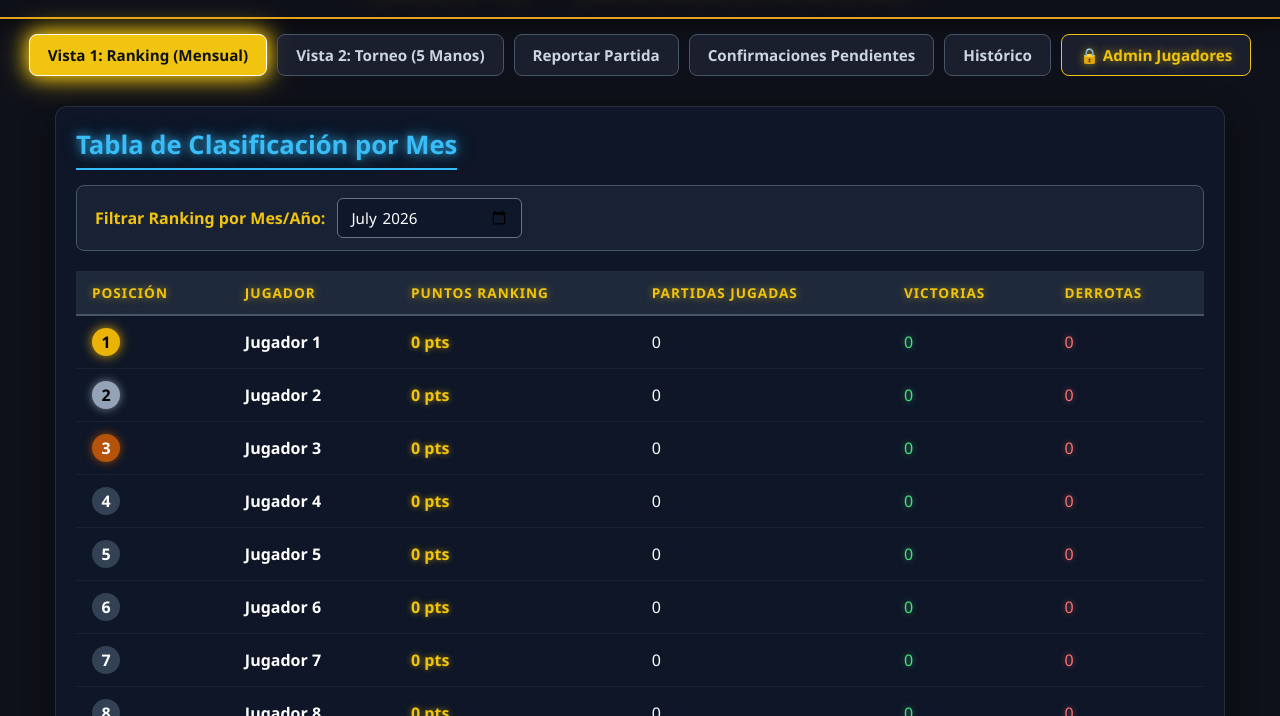
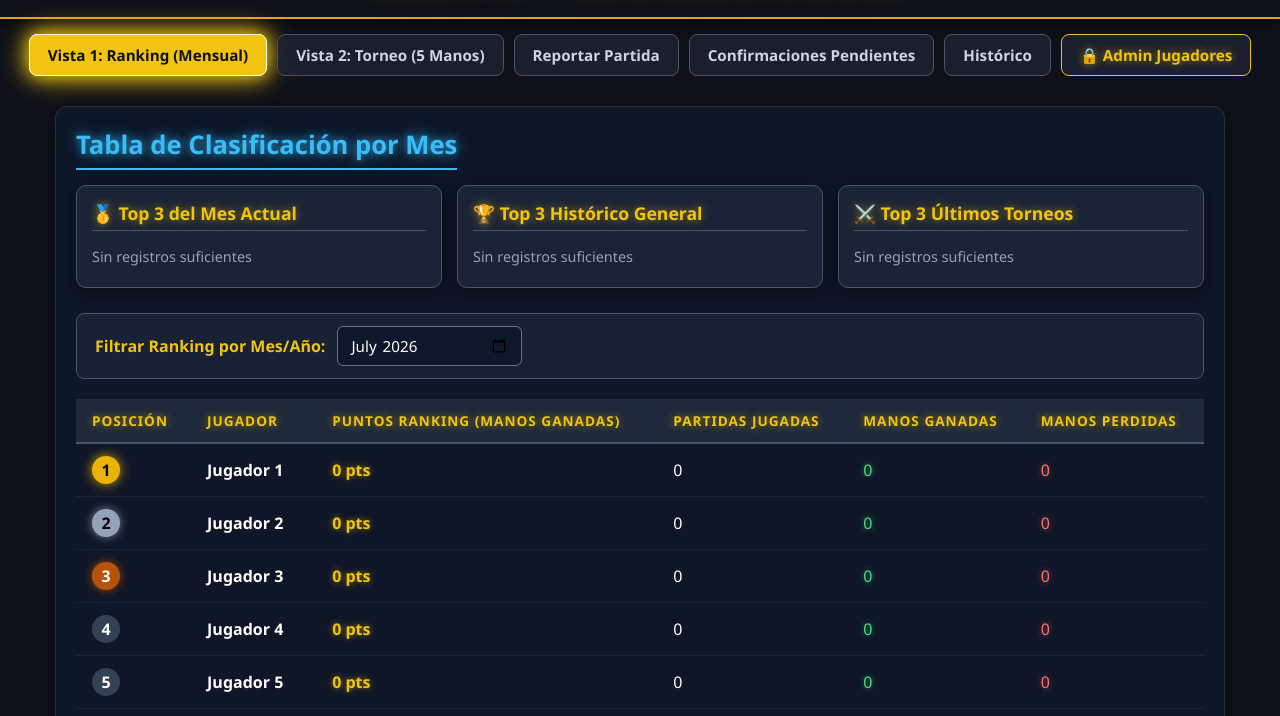
Before and after one commit to pavelperezsosa-del/Golpe-Brawhalla, a plain HTML site: page index.html in a window 1280 px wide. Shown: the part 84-800 px from the top of the page. Drawn offline with Linux system fonts and the light colour scheme.

Commit message:
Update index.html

```diff
--- a/index.html
+++ b/index.html
@@ -119,6 +119,48 @@
       padding-bottom: 6px;
       display: inline-block;
       text-shadow: 0 0 10px rgba(56, 189, 248, 0.8), 0 0 20px rgba(56, 189, 248, 0.4);
+    }
+
+    /* Tarjetas de Podio / Top 3 Resumen */
+    .podium-container {
+      display: grid;
+      grid-template-columns: repeat(auto-fit, minmax(280px, 1fr));
+      gap: 15px;
+      margin-bottom: 25px;
+    }
+
+    .podium-card {
+      background: rgba(30, 41, 59, 0.8);
+      border: 1px solid #475569;
+      border-radius: 10px;
+      padding: 15px;
+      box-shadow: 0 4px 15px rgba(0,0,0,0.4);
+    }
+
+    .podium-card h3 {
+      color: #f1c40f;
+      font-size: 1.1rem;
+      margin-bottom: 10px;
+      border-bottom: 1px solid #475569;
+      padding-bottom: 5px;
+      text-shadow: 0 0 8px rgba(241,196,15,0.6);
+    }
+
+    .podium-list {
+      list-style: none;
+    }
+
+    .podium-item {
+      display: flex;
+      justify-content: space-between;
+      align-items: center;
+      padding: 6px 0;
+      border-bottom: 1px solid rgba(255,255,255,0.05);
+      font-size: 0.9rem;
+    }
+
+    .podium-item:last-child {
+      border-bottom: none;
     }
 
     /* Filtros y Formularios */
@@ -528,6 +570,22 @@
     <section id="ranking" class="tab-content active">
       <h2 class="section-title">Tabla de Clasificación por Mes</h2>
 
+      <!-- Panel de Podios / Top 3 Resumen -->
+      <div class="podium-container">
+        <div class="podium-card">
+          <h3>🥇 Top 3 del Mes Actual</h3>
+          <ul class="podium-list" id="podiumMes"></ul>
+        </div>
+        <div class="podium-card">
+          <h3>🏆 Top 3 Histórico General</h3>
+          <ul class="podium-list" id="podiumHistorico"></ul>
+        </div>
+        <div class="podium-card">
+          <h3>⚔️ Top 3 Últimos Torneos</h3>
+          <ul class="podium-list" id="podiumTorneos"></ul>
+        </div>
+      </div>
+
       <div class="filter-bar">
         <label for="rankingMonthFilter">Filtrar Ranking por Mes/Año:</label>
         <input type="month" id="rankingMonthFilter" value="2026-07" onchange="renderRanking(); renderHistory();">
@@ -538,10 +596,10 @@
           <tr>
             <th>Posición</th>
             <th>Jugador</th>
-            <th>Puntos Ranking</th>
+            <th>Puntos Ranking (Manos Ganadas)</th>
             <th>Partidas Jugadas</th>
-            <th>Victorias</th>
-            <th>Derrotas</th>
+            <th>Manos Ganadas</th>
+            <th>Manos Perdidas</th>
           </tr>
         </thead>
         <tbody id="rankingTableBody"></tbody>
@@ -807,11 +865,8 @@
       renderHistory();
     }
 
-    function renderRanking() {
-      const selectedMonth = document.getElementById('rankingMonthFilter').value;
-      const monthKey = `brawlhalla_history_${selectedMonth}`;
-      const historyData = JSON.parse(localStorage.getItem(monthKey)) || [];
-
+    // Función auxiliar para calcular estadísticas a partir de un listado de partidas
+    function calculateStats(historyData) {
       const stats = {};
       players.forEach(p => {
         stats[p.name] = { name: p.name, points: 0, played: 0, wins: 0, losses: 0, active: p.active };
@@ -823,19 +878,35 @@
 
         stats[m.winner].wins += 1;
         stats[m.winner].played += 1;
-        stats[m.winner].points += m.winnerScore;
+        stats[m.winner].points += m.winnerScore; // 1 punto por cada mano ganada
 
         stats[m.loser].losses += 1;
         stats[m.loser].played += 1;
-        stats[m.loser].points += m.loserScore;
+        stats[m.loser].points += m.loserScore; // 1 punto por cada mano ganada por el perdedor
       });
 
-      const sorted = Object.values(stats).sort((a, b) => b.points - a.points || b.wins - a.wins);
+      // Ordenar aplicando criterio de desempate:
+      // 1. Mayor cantidad de puntos (manos ganadas)
+      // 2. Menor cantidad de derrotas (manos perdidas / encajadas)
+      return Object.values(stats).sort((a, b) => {
+        if (b.points !== a.points) {
+          return b.points - a.points; // Más puntos primero
+        }
+        return a.losses - b.losses; // Menos derrotas primero en caso de empate de puntos
+      });
+    }
 
+    function renderRanking() {
+      const selectedMonth = document.getElementById('rankingMonthFilter').value;
+      const monthKey = `brawlhalla_history_${selectedMonth}`;
+      const historyData = JSON.parse(localStorage.getItem(monthKey)) || [];
+
+      // 1. Renderizar Tabla Principal del Mes Seleccionado con criterio de desempate actualizado
+      const sortedCurrent = calculateStats(historyData);
       const tbody = document.getElementById('rankingTableBody');
       tbody.innerHTML = '';
 
-      sorted.forEach((p, idx) => {
+      sortedCurrent.forEach((p, idx) => {
         const tr = document.createElement('tr');
         let rankClass = idx === 0 ? 'rank-1' : idx === 1 ? 'rank-2' : idx === 2 ? 'rank-3' : '';
         const inactivoLabel = !p.active ? ' <small style="color:#ef4444;">(Inactivo)</small>' : '';
@@ -850,6 +921,52 @@
         `;
         tbody.appendChild(tr);
       });
+
+      // 2. Renderizar Top 3 del Mes Actual
+      renderPodiumList('podiumMes', sortedCurrent.slice(0, 3));
+
+      // 3. Renderizar Top 3 Histórico General (Agregando todas las partidas de localStorage)
+      let allHistory = [];
+      Object.keys(localStorage).forEach(key => {
+        if (key.startsWith('brawlhalla_history_')) {
+          const monthData = JSON.parse(localStorage.getItem(key)) || [];
+          allHistory = allHistory.concat(monthData);
+        }
+      });
+      const sortedHistorical = calculateStats(allHistory);
+      renderPodiumList('podiumHistorico', sortedHistorical.slice(0, 3));
+
+      // 4. Renderizar Top 3 Últimos Torneos (Filtrando solo partidas de tipo 'Torneo')
+      const tournamentHistory = allHistory.filter(m => m.type === 'Torneo');
+      const sortedTournaments = calculateStats(tournamentHistory);
+      renderPodiumList('podiumTorneos', sortedTournaments.slice(0, 3));
+    }
+
+    function renderPodiumList(elementId, topList) {
+      const ul = document.getElementById(elementId);
+      ul.innerHTML = '';
+
+      if (topList.length === 0 || topList.every(p => p.points === 0)) {
+        ul.innerHTML = '<li class="podium-item" style="color:#94a3b8;">Sin registros suficientes</li>';
+        return;
+      }
+
+      topList.forEach((p, idx) => {
+        if (p.points > 0) {
+          const medals = ['🥇', '🥈', '🥉'];
+          const li = document.createElement('li');
+          li.className = 'podium-item';
+          li.innerHTML = `
+            <span>${medals[idx]} <strong>${p.name}</strong></span>
+            <span style="color: #f1c40f; font-weight: bold;">${p.points} pts (${p.losses} der)</span>
+          `;
+          ul.appendChild(li);
+        }
+      });
+
+      if (ul.children.length === 0) {
+        ul.innerHTML = '<li class="podium-item" style="color:#94a3b8;">Sin registros suficientes</li>';
+      }
     }
 
     function renderBracket() {
@@ -934,7 +1051,7 @@
       const list = document.getElementById('historyList');
       list.innerHTML = '';
 
-      if (historyData.length === 0) {
+      if (historyData.length ===0) {
         list.innerHTML = '<li style="color:#94a3b8;">No hay partidas confirmadas para este mes.</li>';
         return;
       }
```
